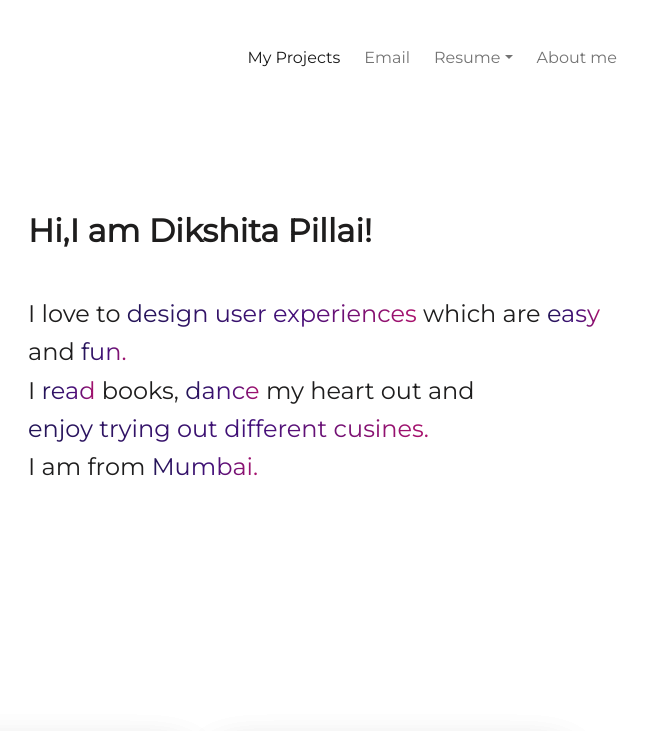
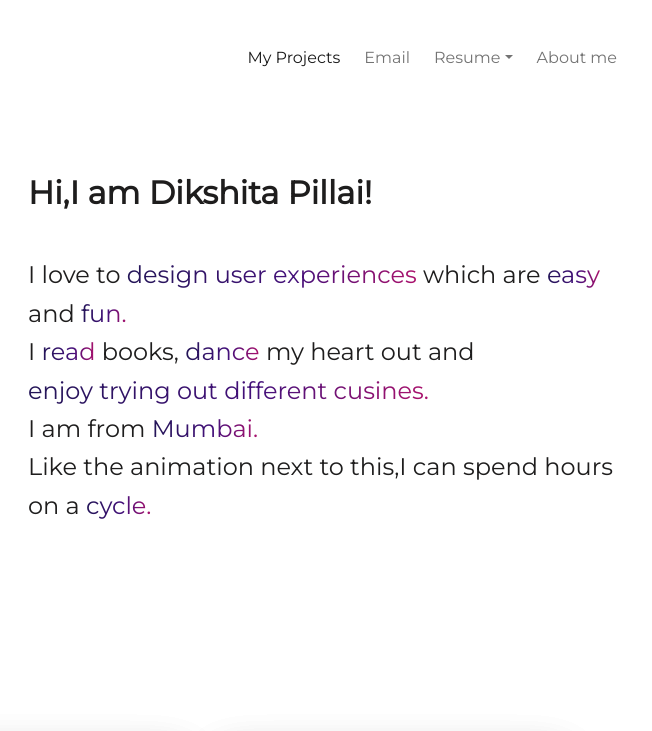
Before and after one commit to RI097/RI097.github.io, a plain HTML site: page index.html in a window 1280 px wide. Shown: the top 731 px of the page, 628-1280 px from the left. Drawn offline with nearby package versions, Linux system fonts and the light colour scheme.

Commit message:
adore.html linked to index.html

```diff
--- a/index.html
+++ b/index.html
@@ -82,7 +82,8 @@
             <span class="design">enjoy trying out different cusines.</span><br>
             I am from
             <span class="design">Mumbai.</span><br>
-            </h2></div>
+            Like the animation next to this,I can spend hours on a
+            <span class="design">cycle.</span></h2></div>
         </div>
 
         <!-- end of intro box
@@ -125,7 +126,7 @@
               <div class="col-xs-12 col-sm-6 col-md-4">
               <!-- Card -->
               <div class="card mb-4 h-100">
-                <a href="working.html">
+                <a href="adore.html">
                 <!--Card image-->
                 <div class="view overlay">
                   <img class="card-img-top" src="img/index/adore-profile.svg" alt="Card image cap">
```
